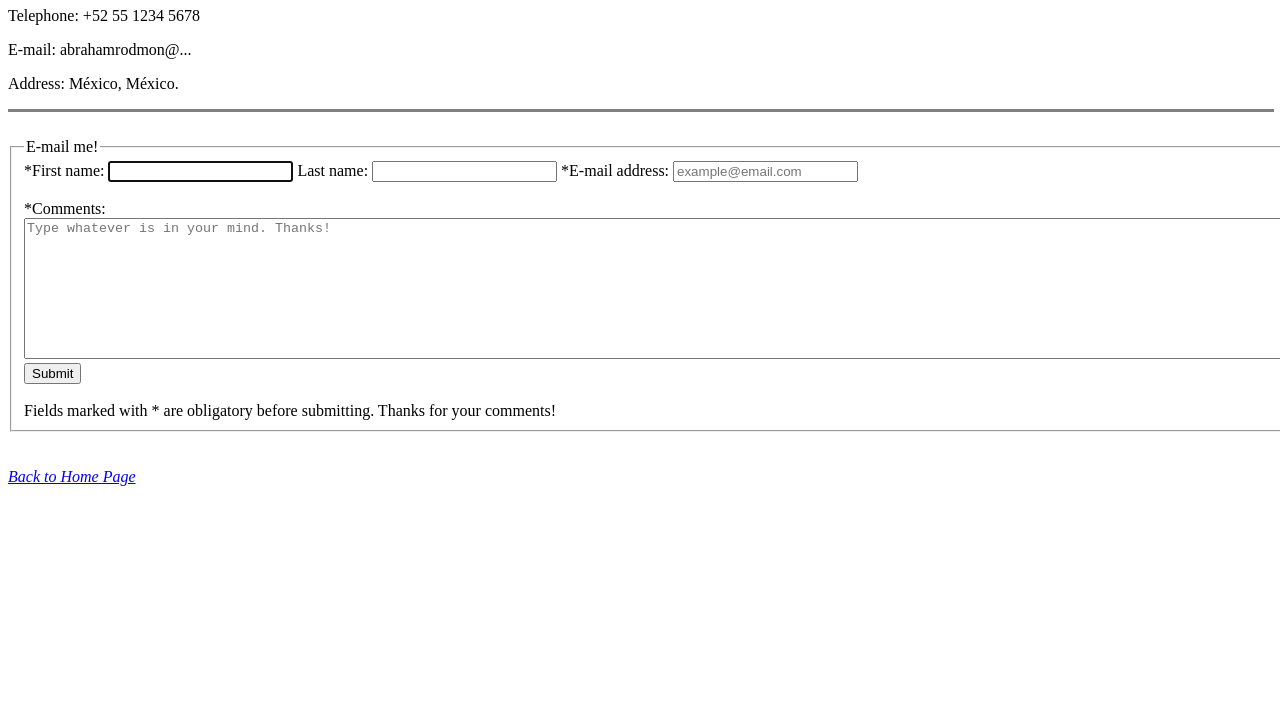
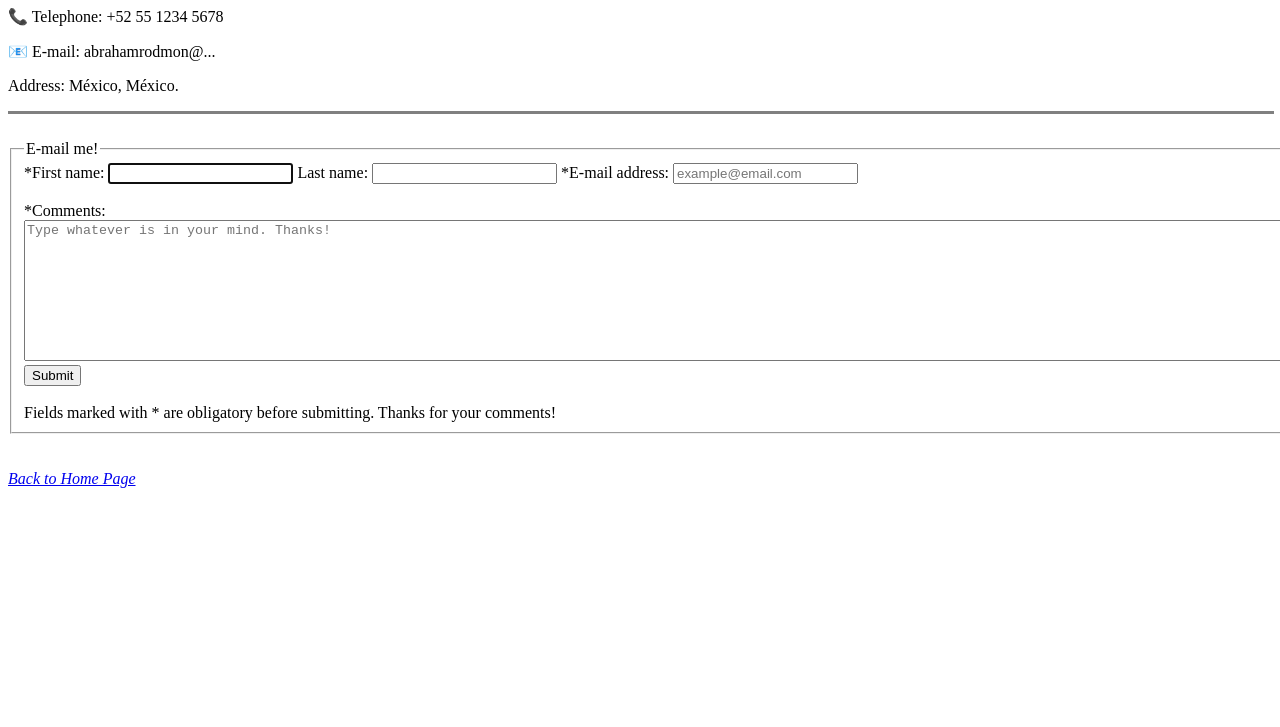
Before and after one commit to Abraham2201/CV, a plain HTML site: page contact.html in a window 1280 px wide. Shown: the part 73-800 px from the top of the page. Drawn offline with Linux system fonts and the light colour scheme.

Commit message:
Adding some emojis to contact.html

```diff
--- a/contact.html
+++ b/contact.html
@@ -2,12 +2,12 @@
 <html lang="en" dir="ltr">
   <head>
     <meta charset="utf-8">
-    <title>Contact information</title>
+    <title>☎ Contact information</title>
   </head>
   <body>
     <h1>Contact information</h1>
-    <p>Telephone: +52 55 1234 5678 </p>
-    <p>E-mail: abrahamrodmon@... </p>
+    <p>📞 Telephone: +52 55 1234 5678 </p>
+    <p>📧 E-mail: abrahamrodmon@... </p>
     <p>Address: México, México.</p>
       <hr size="3" , noshade=true, width=100%>
 <br>
```
